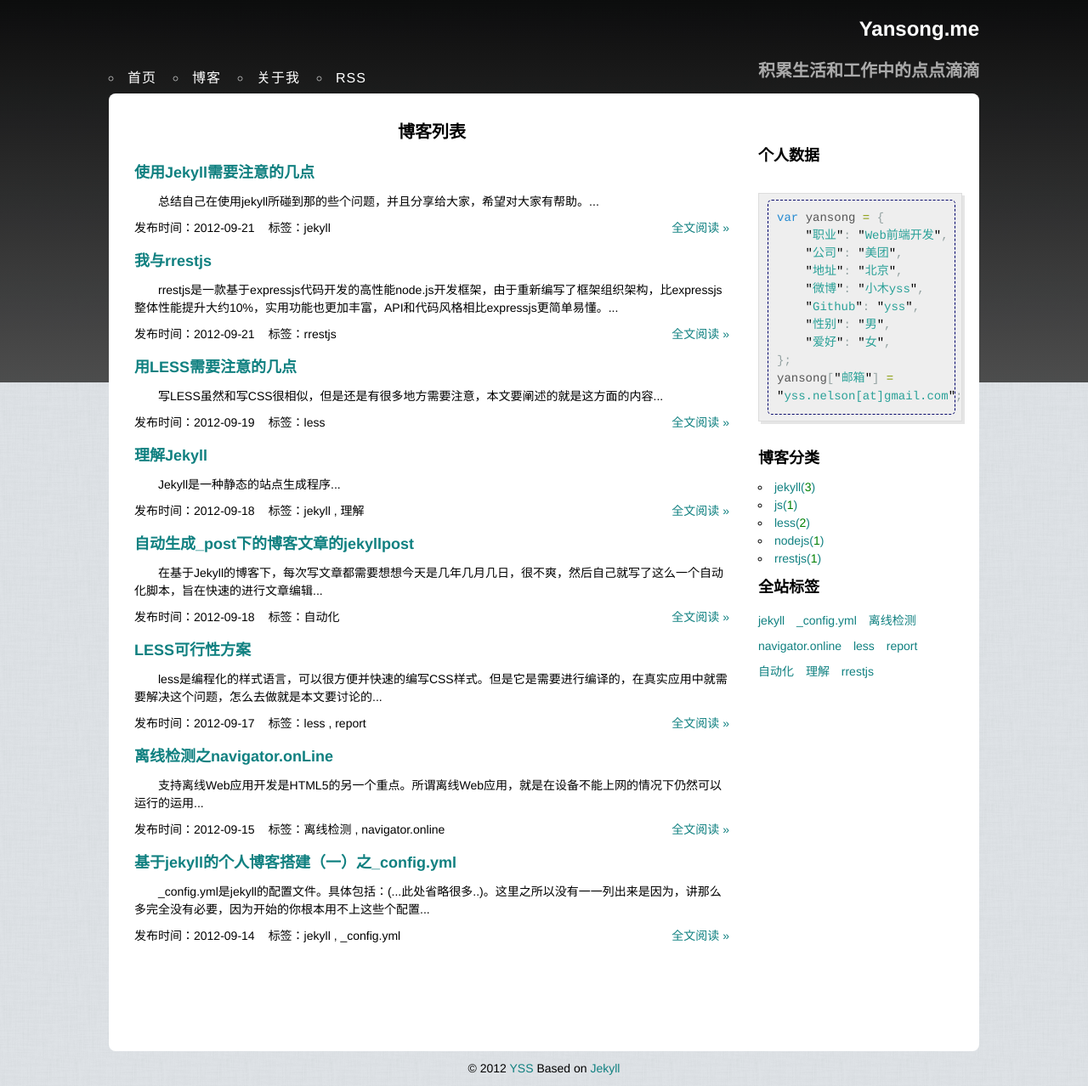
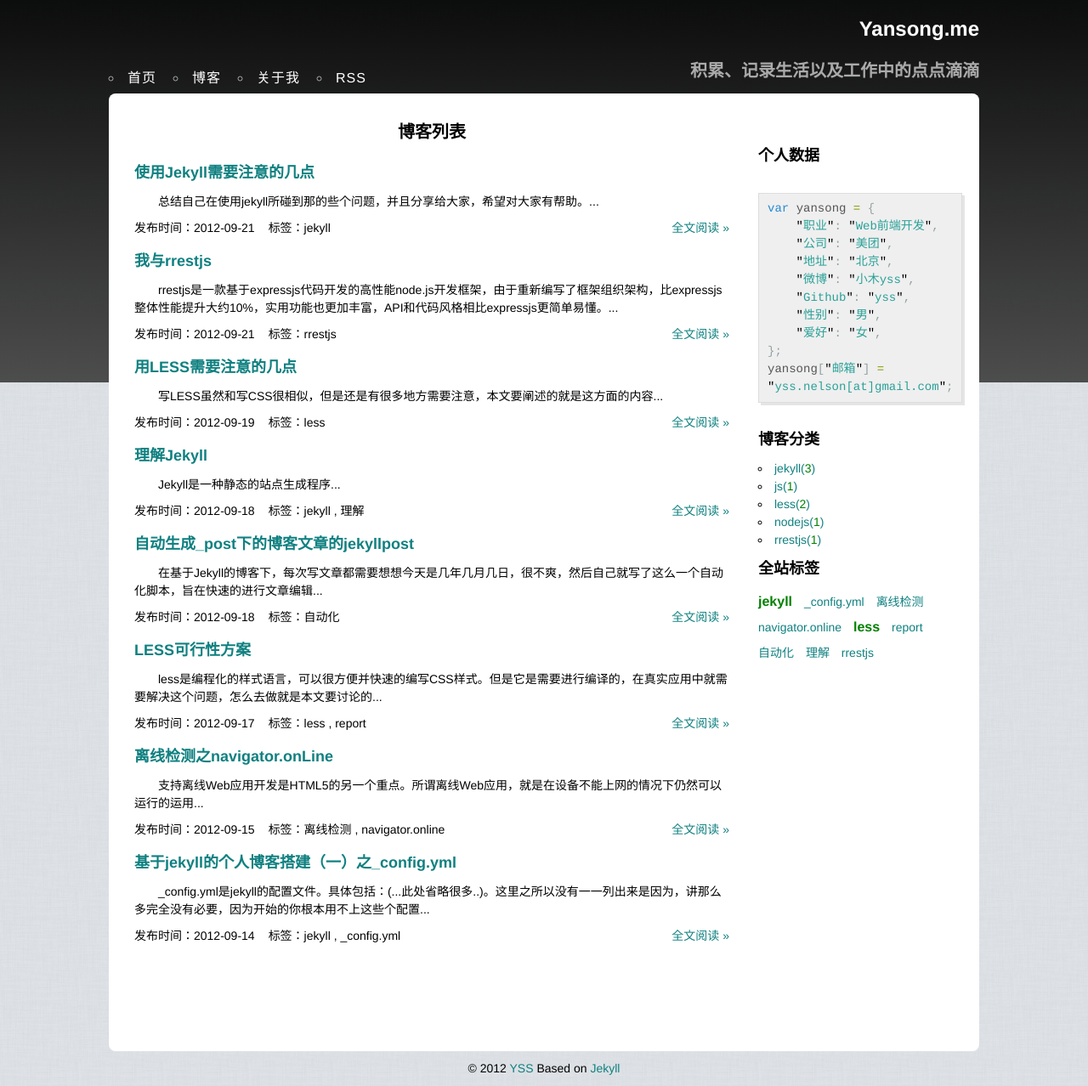
Before and after one commit to yss/yss.github.io, a Jekyll site: the page built from blog.html, in a window 1280 px wide. Shown: the whole page at 85% size. Built offline with Jekyll 4.4.1, drawn with Linux system fonts in a browser that asks for light colours; Markdown is read by kramdown in place of the engine named in the settings.

Commit message:
fix animate

```diff
--- a/_layouts/blog-list.html
+++ b/_layouts/blog-list.html
@@ -36,8 +36,20 @@ yansong["邮箱"] =
         <section class="box">
             <h3>全站标签</h3>
             <div class="tags">
+                {% assign tagClass = 'tag' %}
                 {% for tag in site.tags %}
-                    <a href="{{ BASE_PATH }}/tags.html#{{ tag[0] }}" class="{{ tag[1] | size }}">{{ tag.[0] }}</a>
+                    {% assign tagSize = tag[1] | size %}
+                    {% case tagSize %}
+                    {% when 1 %}
+                        {% assign tagClass = 'tag' %}
+                    {% when 2 or 3 or 4 %}
+                        {% assign tagClass = 'tag-small' %}
+                    {% when 5 or 6 or 7 or 8 %}
+                        {% assign tagClass = 'tag-big' %}
+                    {% else %}
+                        {% assign tagClass = 'tag-bob' %}
+                    {% endcase %}
+                    <a href="{{ BASE_PATH }}/tags.html#{{ tag[0] }}" class="{{ tagClass }}">{{ tag.[0] }}</a>
                 {% endfor %}
             </div>
     </aside>
--- a/_layouts/default.html
+++ b/_layouts/default.html
@@ -4,12 +4,12 @@
     <meta http-equiv="Content-Type" content="text/html; charset=UTF-8" />
     <title>{{ page.title }} - 严松的个人博客</title>
     <meta name="description" content="严松的个人博客之所看所想所感" />
-    <meta name="keywords" content="web前端，前端，分享，经验，积累，个人博客" />
+    <meta name="keywords" content="yss, web前端，前端，技术，Jekyll，分享，经验，积累，个人博客" />
     <meta name="author" content="yansong" />
     <meta name="generator" content="Jekyll" />
     <meta name="jekyll" content="I am very sad for paginator only works in index.html file." />
     <link rel="shortcut icon" href="/favicon.ico" type="image/x-icon">
-    <link rel="stylesheet" href="/static/css/base.css?v=20120921a" />
+    <link rel="stylesheet" href="/static/css/base.css?v=20120925" />
     <link rel="alternate" type="application/atom+xml" title="Recent Entries" href="/atom.xml">
     <!--[if lt IE 9]><script src="http://html5shim.googlecode.com/svn/trunk/html5.js"></script><![endif]-->
 </head>
@@ -19,15 +19,15 @@
 <div id="doc">
     <div id="hd">
     	<h1>
-    		<a href="">Yansong.me</a>
+    		<a href="{{ BASE_PATH }}">Yansong.me</a>
     	</h1>
-        <h2>积累生活和工作中的点点滴滴</h2>
+        <h2>积累、记录生活以及工作中的点点滴滴</h2>
         <nav id="nav" class="cf">
             <ul>
-                <li><a href="/">首页</a></li>
-                <li><a href="/blog.html">博客</a></li>
-                <li><a href="/about.html">关于我</a></li>
-                <li><a href="/atom.xml">RSS</a></li>
+                <li><a href="{{ BASE_PATH }}">首页</a></li>
+                <li><a href="{{ BASE_PATH }}/blog.html">博客</a></li>
+                <li><a href="{{ BASE_PATH }}/about.html">关于我</a></li>
+                <li><a href="{{ BASE_PATH }}/atom.xml">RSS</a></li>
             </ul>
         </nav>
     </div>
--- a/static/css/base.css
+++ b/static/css/base.css
@@ -20,7 +20,6 @@ strong, em { font-weight:bold; color:#C30; }
 cite { padding:10px; border:1px dashed #008080; color:#008080; }
 a, a:link, a:visited { color:#108080; text-decoration:none; }
 a:hover { color:#369; text-decoration:underline; }
-pre { padding:10px; border:1px dashed #000369; background:#EEE; border-radius:5px; }
 /* common.css */
 .cf:after, #bd:after, #hd:after { content:''; display:block; height:0; clear:both; }
 .cf, #bd, #hd { zoom:1 }
@@ -64,6 +63,9 @@ filter: progid:DXImageTransform.Microsoft.gradient(startColorstr='#000000', endC
 #sidebar h3 { padding:10px 0; }
 #sidebar .num { color:green; }
 #sidebar .tags a { padding-right:10px; line-height:30px; white-space:nowrap; }
+#sidebar .tags .tag-small { font-size:16px; font-weight:bold; color:green; }
+#sidebar .tags .tag-big { font-size:24px; font-weight:bold; color:orange; }
+#sidebar .tags .tag-bob { font-size:32px font-weight:bold; color:#CA0101; }
 /* 博客页面 */
 #blog h3 { padding: 9px 0; }
 #blog h4 { padding:5px 0; }
```
Also changed, not shown: about.md (+1 -0 lines), index.md (+5 -2 lines), static/js/writePoetry.min.js.
